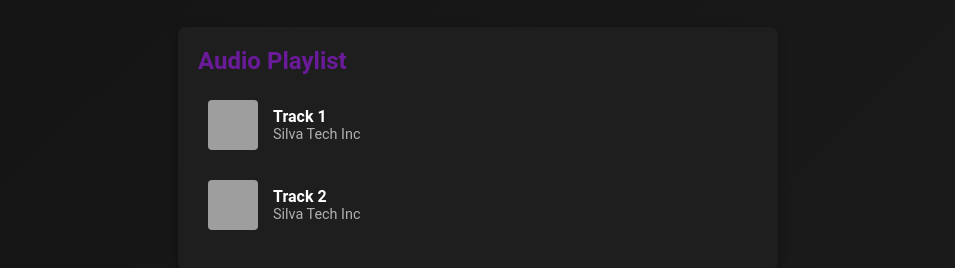
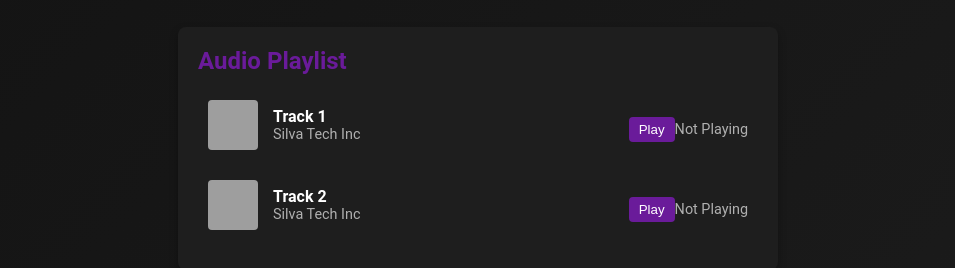
Before and after one commit to Terrizev/Power-session-gen, a website: page main.html in a window 1280 px wide. Shown: the part 318-586 px from the top of the page, without its empty margins (162-1117 px from the left). Drawn offline with Linux system fonts and the light colour scheme; grey boxes are pictures that could not be loaded.

Commit message:
Update main.html

```diff
--- a/main.html
+++ b/main.html
@@ -151,6 +151,31 @@
       color: #b0b0b0;
     }
 
+    .audio-controls {
+      display: flex;
+      justify-content: space-between;
+      align-items: center;
+      margin-top: 10px;
+    }
+
+    .audio-controls button {
+      background-color: #6a1b9a;
+      color: white;
+      padding: 5px 10px;
+      border: none;
+      border-radius: 4px;
+      cursor: pointer;
+    }
+
+    .audio-controls button:hover {
+      background-color: #8e24aa;
+    }
+
+    .audio-status {
+      font-size: 0.9rem;
+      color: #b0b0b0;
+    }
+
   </style>
 </head>
 <body>
@@ -170,6 +195,11 @@
         <p class="title">Track 1</p>
         <p class="artist">Silva Tech Inc</p>
       </div>
+      <div class="audio-controls">
+        <button onclick="playAudio('audio1')">Play</button>
+        <span class="audio-status" id="status1">Not Playing</span>
+      </div>
+      <audio id="audio1" src="https://www.example.com/audio/track1.mp3"></audio>
     </div>
     <div class="track">
       <img src="https://files.catbox.moe/w2j17k.jpg" alt="Track 2">
@@ -177,8 +207,29 @@
         <p class="title">Track 2</p>
         <p class="artist">Silva Tech Inc</p>
       </div>
+      <div class="audio-controls">
+        <button onclick="playAudio('audio2')">Play</button>
+        <span class="audio-status" id="status2">Not Playing</span>
+      </div>
+      <audio id="audio2" src="https://www.example.com/audio/track2.mp3"></audio>
     </div>
     <!-- Add more tracks as needed -->
   </div>
+
+  <script>
+    function playAudio(id) {
+      var audio = document.getElementById(id);
+      var status = document.getElementById('status' + id.substring(id.length - 1));
+
+      if (audio.paused) {
+        audio.play();
+        status.textContent = 'Now Playing';
+      } else {
+        audio.pause();
+        audio.currentTime = 0;
+        status.textContent = 'Not Playing';
+      }
+    }
+  </script>
 </body>
 </html>
```
